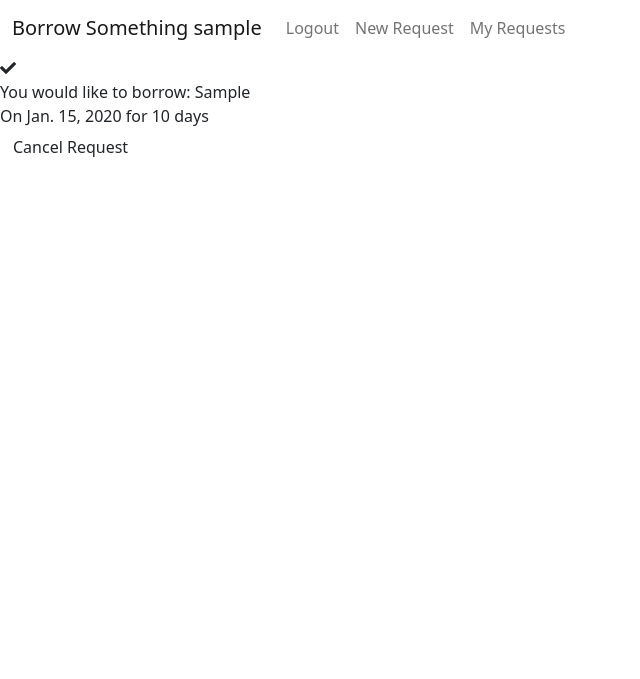
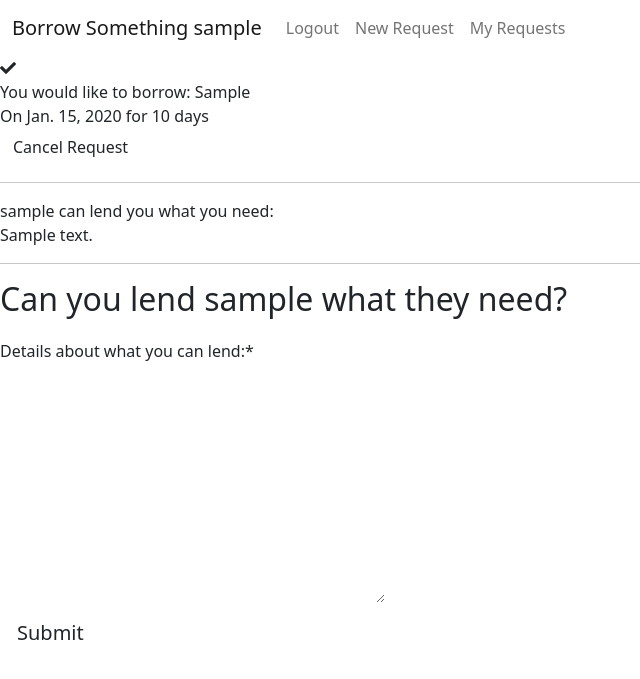
Before and after one commit to SiJiL82/borrow_something, a Django app: a page that uses templates/request_detail.html in a window 1280 px wide. Shown: the top 679 px of the page, without its empty margins (0-640 px from the left). Run offline with Django 3.2, Linux system fonts and the light colour scheme; a user stored in the database is signed in; tables that the repository leaves empty hold one stand-in row (values such as "Sample post"); parts of the project's set-up code (start-up, migrations or seed data) failed here and were passed over; some libraries are stand-ins or nearby versions.

Commit message:
Add responses to request detail page

```diff
--- a/templates/request_detail.html
+++ b/templates/request_detail.html
@@ -1,4 +1,6 @@
 {% extends 'base.html' %} {% block content %}
+
+{% load crispy_forms_tags %}
 
 <div>
     {% if borrow_request.requester == user and borrow_request.active %}
@@ -20,6 +22,29 @@
             <button type="submit" class="btn" name="cancel_request" value="{{ borrow_request.slug }}">Cancel Request</button>
         </form>
     {% endif %}
+    <hr>
+    {% if borrow_request.requester == user %}
+        {% for borrow_response in borrow_responses %}
+            <div>
+                {{ borrow_response.responder }} can lend you what you need: <br>
+                {{ borrow_response.details }}
+            </div>
+            <hr>
+        {% endfor %}
+    {% else %}
+        {{ borrow_responses.count }} responses received.
+        <hr>
+    {% endif %}
+    <div>
+        {% if user.is_authenticated %}
+            <h2>Can you lend {{ borrow_request.requester }} what they need?</h2>
+            <form method="post" style="margin-top: 1.3em;">
+                {{ response_form | crispy }}
+                {% csrf_token %}
+                <button type="submit" class="btn btn-lg">Submit</button>
+            </form>
+        {% endif %}
+    </div>
 </div>
 
 {% endblock content %}
```
